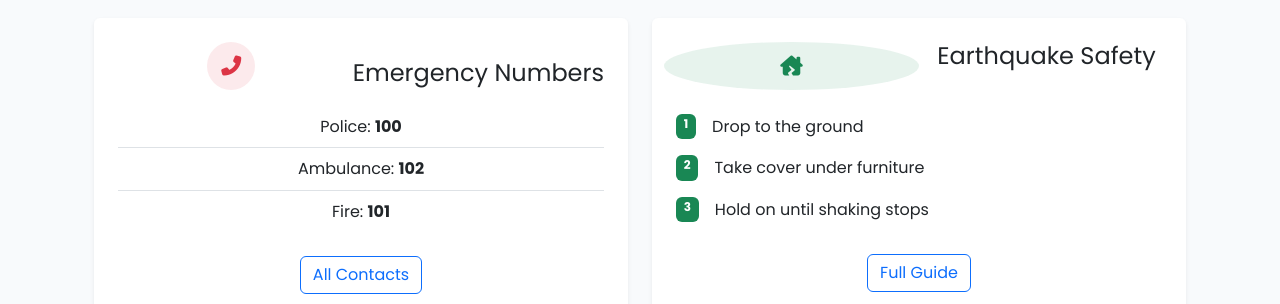
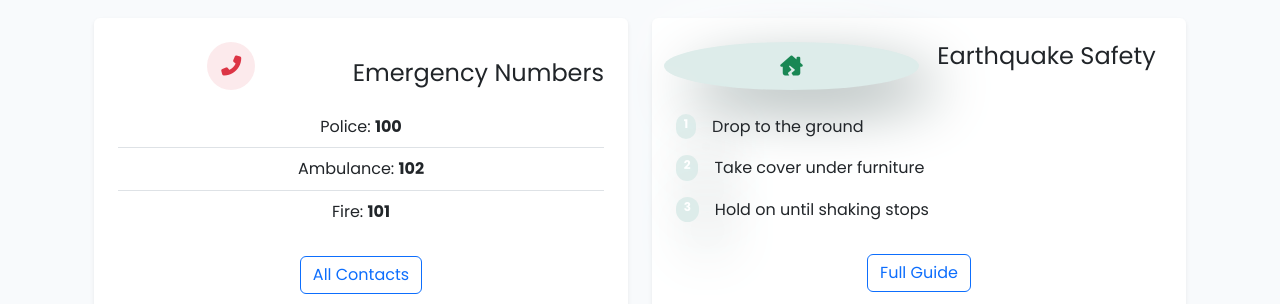
Before and after one commit to kinjalsgitacc/safe-nepal, a website: page index.html in a window 1280 px wide. Shown: the part 496-800 px from the top of the page. Drawn offline with nearby package versions, Linux system fonts and the light colour scheme; files that its build step writes are made by us from their sources.

Commit message:
Update index.html

```diff
--- a/index.html
+++ b/index.html
@@ -29,6 +29,12 @@
             border-radius: 18px;
 background: #f8d7da;
 box-shadow:  20px 20px 58px #baa1a4,
+             -20px -20px 58px #ffffff;
+        }
+        .card .bg-success{
+            border-radius: 18px;
+background: #ddecea !important;
+box-shadow:  20px 20px 58px #a6b1b0,
              -20px -20px 58px #ffffff;
         }
 
```
